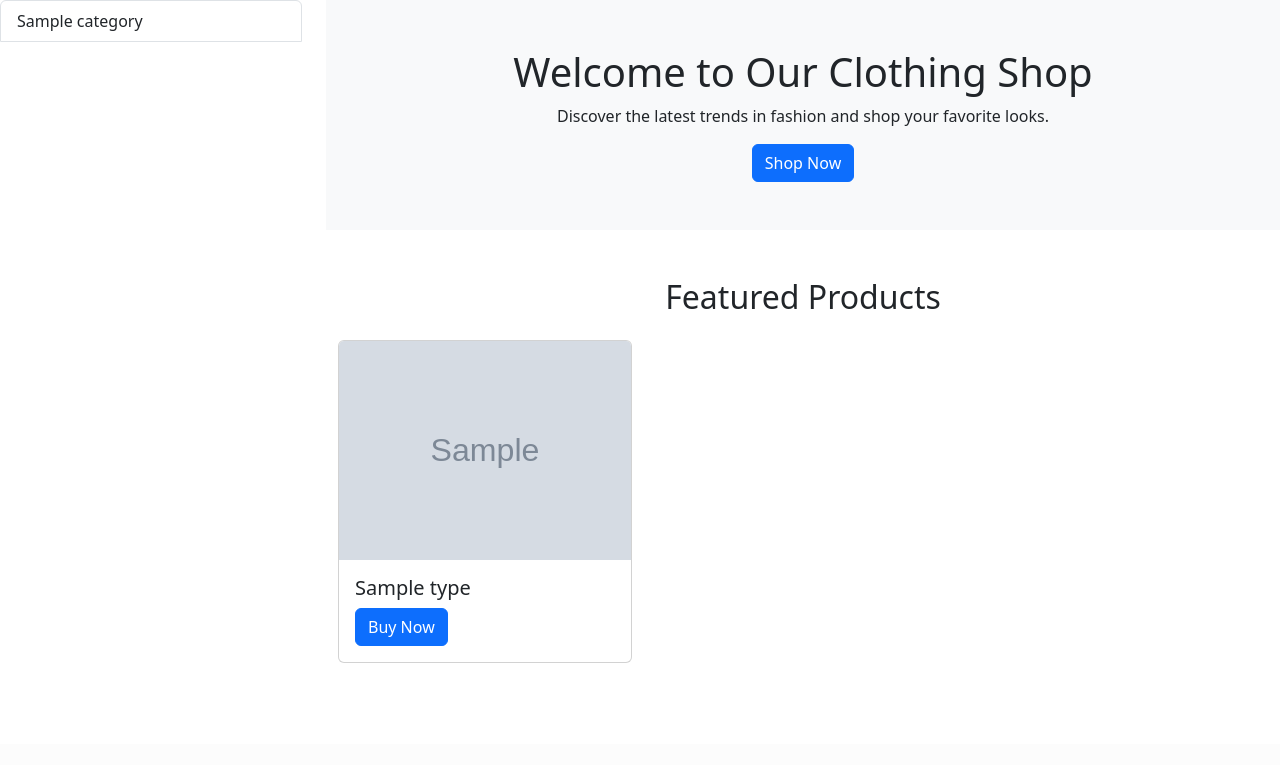
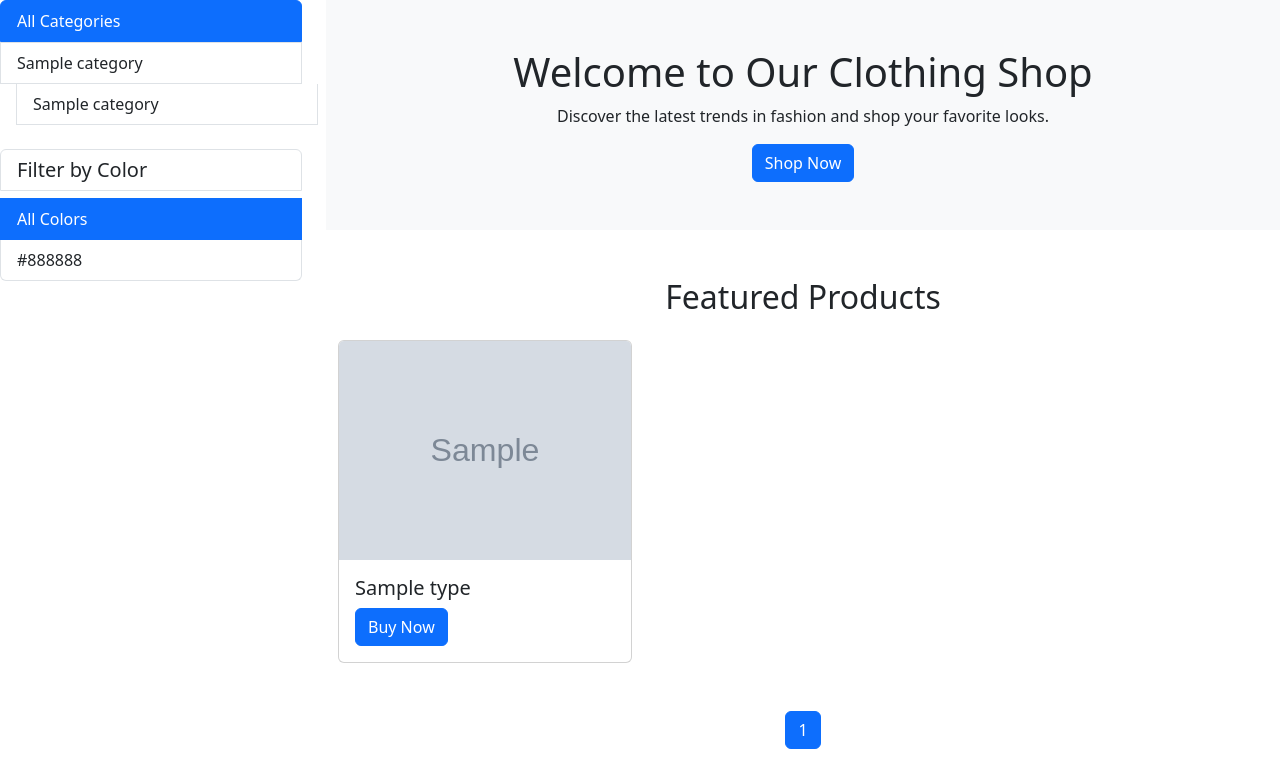
Before and after one commit to NIwanska/WebApp, a Flask app: page / in a window 1280 px wide. Shown: the part 56-821 px from the top of the page. Before the commit the page ends 719 px from the top, so only its background shows below. Run offline with Flask 3, Linux system fonts and the light colour scheme; tables that the repository leaves empty hold one stand-in row (values such as "Sample post"); grey boxes marked "Sample" are stand-in pictures.

Commit message:
add color filtering

```diff
--- a/app/__init__.py
+++ b/app/__init__.py
@@ -36,6 +36,7 @@ def create_app():
     app.register_blueprint(products.bp)
     app.register_blueprint(auth.bp)
     app.register_blueprint(order.bp)
+    app.jinja_env.globals.update(max=max, min=min)
 
     return app
 
--- a/app/templates/base.html
+++ b/app/templates/base.html
@@ -1,6 +1,7 @@
 <!DOCTYPE html>
 <html lang="en">
 {% block head %}
+
 <head>
     <meta charset="UTF-8">
     <meta name="viewport" content="width=device-width, initial-scale=1.0">
@@ -8,13 +9,15 @@
     <link href="https://cdn.jsdelivr.net/npm/bootstrap@5.3.0/dist/css/bootstrap.min.css" rel="stylesheet">
 </head>
 {% endblock %}
+
 <body>
     {% block navbar %}
     <!-- Navbar -->
     <nav class="navbar navbar-expand-lg navbar-dark bg-dark">
         <div class="container">
             <a class="navbar-brand" href="#">Clothing Shop</a>
-            <button class="navbar-toggler" type="button" data-bs-toggle="collapse" data-bs-target="#navbarNav" aria-controls="navbarNav" aria-expanded="false" aria-label="Toggle navigation">
+            <button class="navbar-toggler" type="button" data-bs-toggle="collapse" data-bs-target="#navbarNav"
+                aria-controls="navbarNav" aria-expanded="false" aria-label="Toggle navigation">
                 <span class="navbar-toggler-icon"></span>
             </button>
             <div class="collapse navbar-collapse" id="navbarNav">
@@ -66,4 +69,5 @@
         <!-- Bootstrap JS -->
         <script src="https://cdn.jsdelivr.net/npm/bootstrap@5.3.0/dist/js/bootstrap.bundle.min.js"></script>
 </body>
+
 </html>
--- a/app/templates/main/main.html
+++ b/app/templates/main/main.html
@@ -6,19 +6,35 @@
     <!-- Categories Sidebar -->
     <div class="col-md-3">
         <div class="list-group">
+            <a href="{{ url_for('main.home') }}"
+                class="list-group-item list-group-item-action {% if not category_name and not subcategory_id %}active{% endif %}">All
+                Categories</a>
             {% for category in categories|groupby('category_name') %}
-            <a href="#category-{{ loop.index }}" class="list-group-item list-group-item-action"
-                data-bs-toggle="collapse">
-                {{ category.grouper }}
-            </a>
-            <div class="collapse" id="category-{{ loop.index }}">
+            <div>
+                <a href="{{ url_for('main.home', category_name=category.grouper, color=color_filter) }}"
+                    class="list-group-item list-group-item-action {% if category_name == category.grouper %}active{% endif %}">
+                    {{ category.grouper }}
+                </a>
                 {% for subcategory in category.list %}
-                <a href="{{ url_for('main.home', category_id=subcategory.id) }}"
-                    class="list-group-item list-group-item-action ms-3">
+                <a href="{{ url_for('main.home', subcategory_id=subcategory.id, color=color_filter) }}"
+                    class="list-group-item list-group-item-action ms-3 {% if subcategory_id == subcategory.id %}active{% endif %}">
                     {{ subcategory.subcategory_name }}
                 </a>
                 {% endfor %}
             </div>
+            {% endfor %}
+        </div>
+
+        <!-- Color Filter -->
+        <div class="list-group mt-4">
+            <h5 class="list-group-item">Filter by Color</h5>
+            <a href="{{ url_for('main.home', category_name=category_name, subcategory_id=subcategory_id) }}"
+                class="list-group-item list-group-item-action {% if not color_filter %}active{% endif %}">All Colors</a>
+            {% for color in colors %}
+            <a href="{{ url_for('main.home', category_name=category_name, subcategory_id=subcategory_id, color=color) }}"
+                class="list-group-item list-group-item-action {% if color_filter == color %}active{% endif %}">
+                {{ color }}
+            </a>
             {% endfor %}
         </div>
     </div>
@@ -51,6 +67,62 @@
                 {% endfor %}
             </div>
         </section>
+
+        <!-- Pagination -->
+        <nav aria-label="Page navigation">
+            <ul class="pagination justify-content-center">
+                {% if pagination.page > 1 %}
+                <li class="page-item">
+                    <a class="page-link"
+                        href="{{ url_for('main.home', page=pagination.page - 1, category_name=category_name, subcategory_id=subcategory_id, color=color_filter) }}"
+                        aria-label="Previous">
+                        <span aria-hidden="true">&laquo;</span>
+                    </a>
+                </li>
+                {% endif %}
+
+                {% if pagination.page > 3 %}
+                <li class="page-item">
+                    <a class="page-link"
+                        href="{{ url_for('main.home', page=1, category_name=category_name, subcategory_id=subcategory_id, color=color_filter) }}">1</a>
+                </li>
+                {% if pagination.page > 4 %}
+                <li class="page-item disabled">
+                    <a class="page-link" href="#">...</a>
+                </li>
+                {% endif %}
+                {% endif %}
+
+                {% for page_num in range(max(1, pagination.page - 2), min(pagination.pages + 1, pagination.page + 3)) %}
+                <li class="page-item {% if page_num == pagination.page %}active{% endif %}">
+                    <a class="page-link"
+                        href="{{ url_for('main.home', page=page_num, category_name=category_name, subcategory_id=subcategory_id, color=color_filter) }}">{{
+                        page_num }}</a>
+                </li>
+                {% endfor %}
+
+                {% if pagination.page < pagination.pages - 2 %} {% if pagination.page < pagination.pages - 3 %} <li
+                    class="page-item disabled">
+                    <a class="page-link" href="#">...</a>
+                    </li>
+                    {% endif %}
+                    <li class="page-item">
+                        <a class="page-link"
+                            href="{{ url_for('main.home', page=pagination.pages, category_name=category_name, subcategory_id=subcategory_id, color=color_filter) }}">{{
+                            pagination.pages }}</a>
+                    </li>
+                    {% endif %}
+
+                    {% if pagination.page < pagination.pages %} <li class="page-item">
+                        <a class="page-link"
+                            href="{{ url_for('main.home', page=pagination.page + 1, category_name=category_name, subcategory_id=subcategory_id, color=color_filter) }}"
+                            aria-label="Next">
+                            <span aria-hidden="true">&raquo;</span>
+                        </a>
+                        </li>
+                        {% endif %}
+            </ul>
+        </nav>
     </div>
 </div>
 {% endblock %}
--- a/app/views/main.py
+++ b/app/views/main.py
@@ -1,6 +1,7 @@
-from flask import render_template, Blueprint
+from flask import render_template, Blueprint, request, url_for, redirect
 from ..models import ProductType, ProductCategory
 from flask_login import current_user
+from sqlalchemy import distinct
 
 bp = Blueprint(
     "main",
@@ -11,11 +12,43 @@ bp = Blueprint(
 )
 
 @bp.route("/")
-@bp.route("/category/<int:category_id>")
-def home(category_id=None):
+@bp.route("/category/<string:category_name>")
+@bp.route("/subcategory/<int:subcategory_id>")
+def home(category_name=None, subcategory_id=None):
+    page = request.args.get('page', 1, type=int)
+    color_filter = request.args.get('color', None)
+
     categories = ProductCategory.query.order_by(ProductCategory.category_name, ProductCategory.subcategory_name).all()
-    if category_id:
-        products = ProductType.query.filter_by(product_category_id=category_id).all()
-    else:
-        products = ProductType.query.all()
-    return render_template("main/main.html", products=products, categories=categories, current_user=current_user)
+
+    query = ProductType.query
+    if category_name:
+        # Pobierz wszystkie podkategorie w ramach tej głównej kategorii
+        subcategories = ProductCategory.query.filter_by(category_name=category_name).all()
+        subcategory_ids = [subcategory.id for subcategory in subcategories]
+        query = query.filter(ProductType.product_category_id.in_(subcategory_ids))
+    elif subcategory_id:
+        query = query.filter_by(product_category_id=subcategory_id)
+    if color_filter:
+        query = query.filter_by(color=color_filter)
+
+    total_products = query.count()
+    products = query.offset((page - 1) * 9).limit(9).all()
+
+    colors = ProductType.query.with_entities(distinct(ProductType.color)).order_by(ProductType.color).all()
+
+    pagination = {
+        'page': page,
+        'per_page': 9,
+        'total': total_products,
+        'pages': (total_products + 9 - 1) // 9,  # number of pages
+    }
+
+    return render_template("main/main.html",
+                           products=products,
+                           categories=categories,
+                           current_user=current_user,
+                           colors=[color[0] for color in colors],
+                           pagination=pagination,
+                           color_filter=color_filter,
+                           category_name=category_name,
+                           subcategory_id=subcategory_id)
```
Also changed, not shown: csv_db/product_type.csv. Lines whose indentation alone changed are shown as unchanged.
